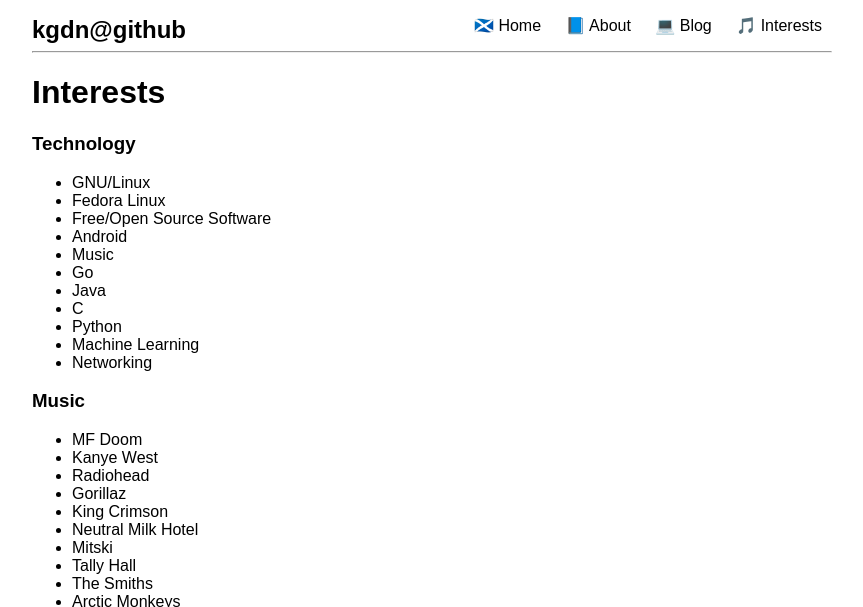
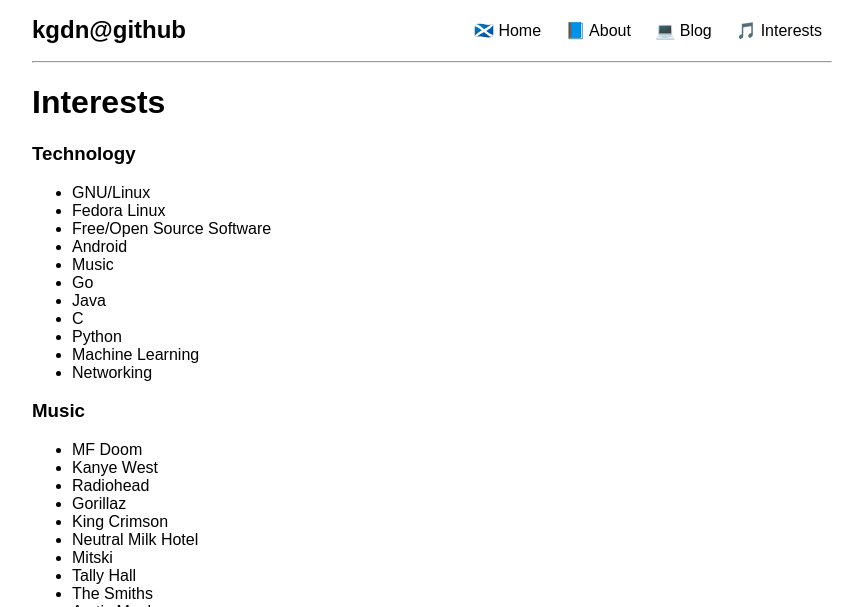
Before and after one commit to kgdn/kgdn.github.io, a Jekyll site: the page built from interests.md, in a window 1280 px wide. Shown: the top 607 px of the page, without its empty margins (208-1071 px from the left). Built offline with Jekyll 4.4.1, drawn with Linux system fonts in a browser that asks for light colours; grey boxes are pictures that could not be loaded.

Commit message:
Align header vertically and make header responsive

```diff
--- a/styles/styles.css
+++ b/styles/styles.css
@@ -24,6 +24,12 @@
 nav li {
   display: inline-block;
   margin: 0 10px;
+  padding: 5px 0;
+}
+
+nav h1 {
+  float: left;
+  margin: auto;
 }
 
 nav a:link {
@@ -33,6 +39,10 @@
 
 nav a:visited {
   color: black;
+}
+
+nav a:hover {
+  text-decoration: underline;
 }
 
 footer {
@@ -66,8 +76,3 @@
   float: right;
   text-align: right;
 }
-
-.top-header h1 {
-  float: left;
-  margin: 0;
-}
```
